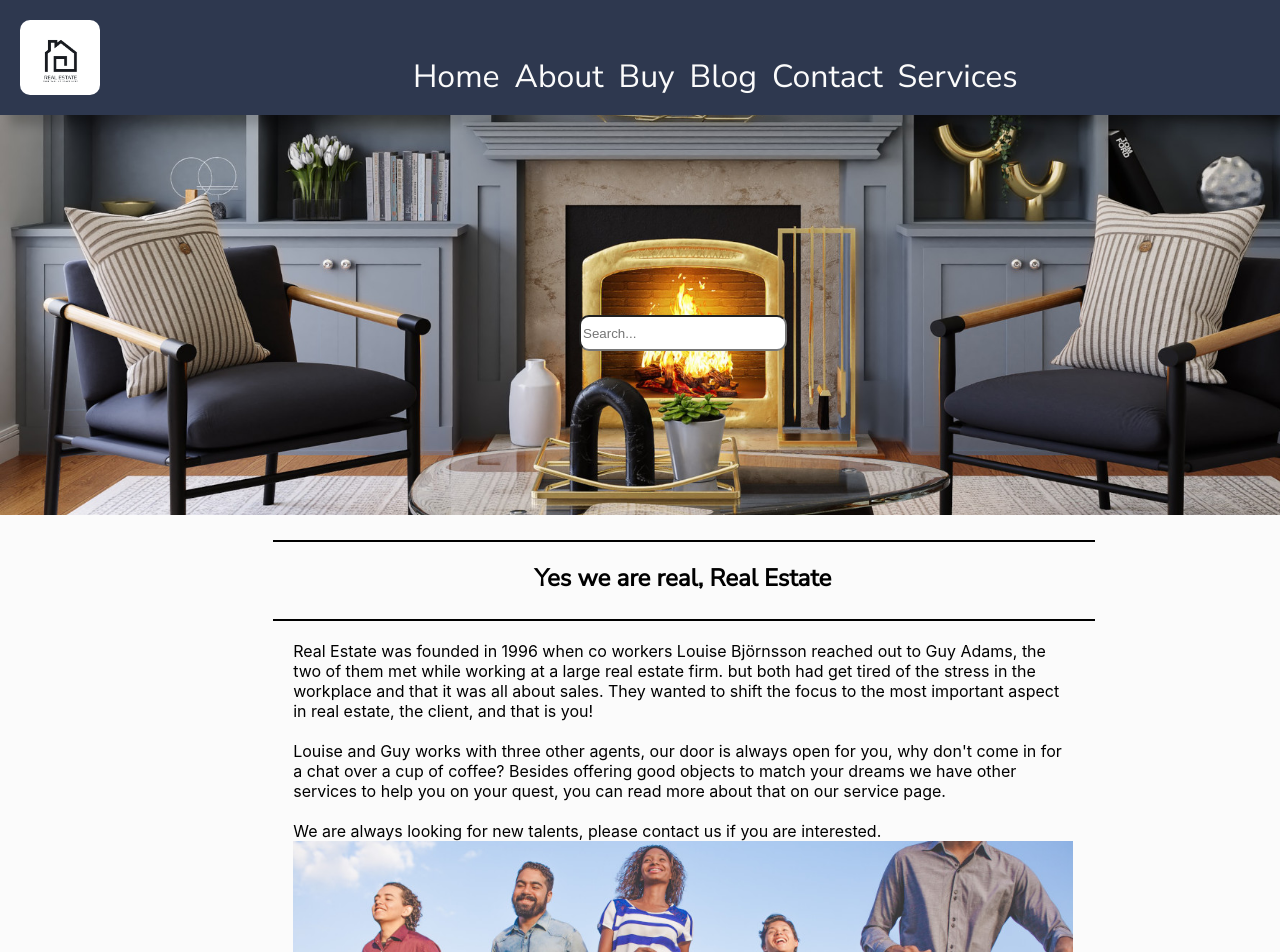
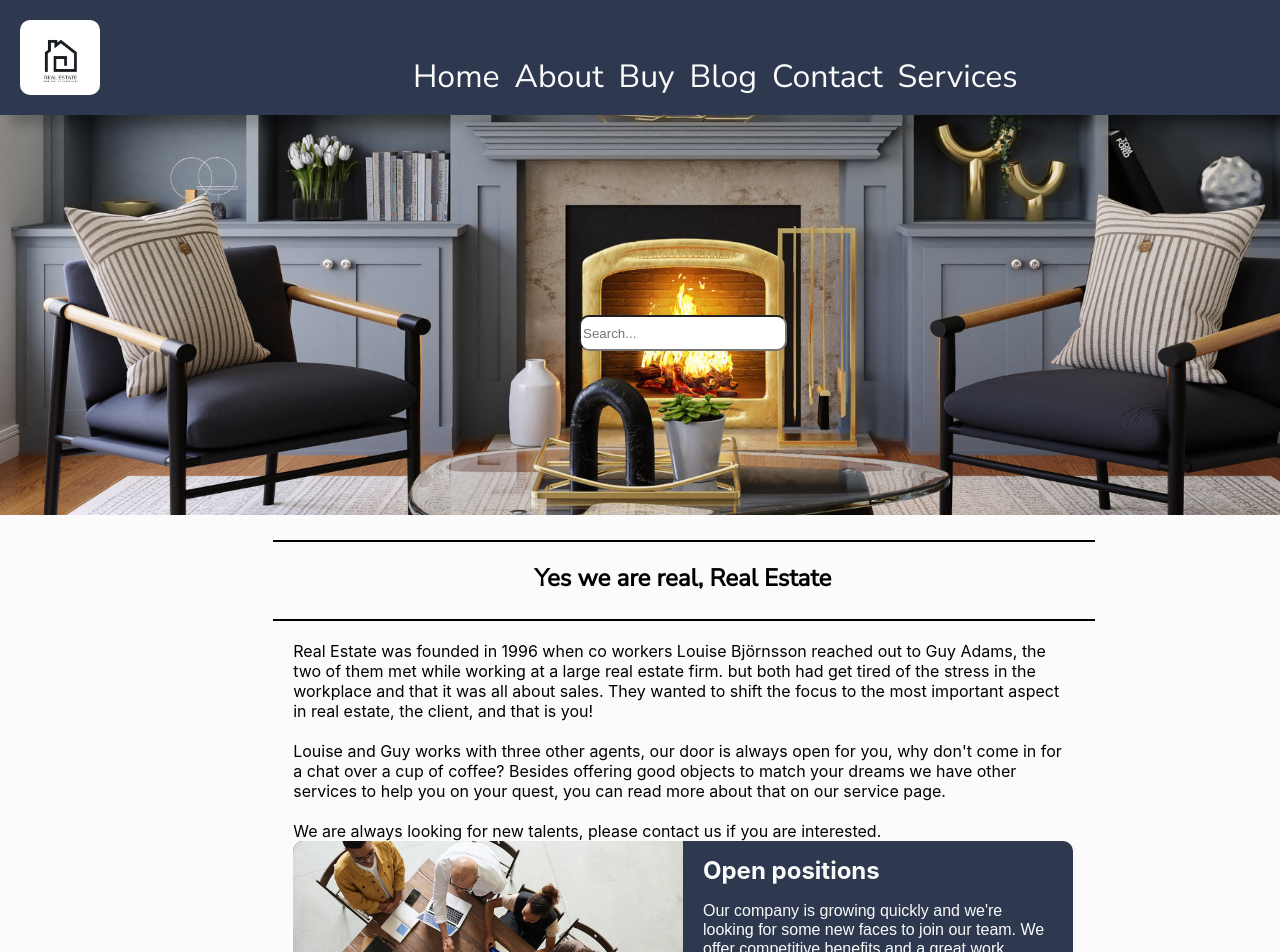
Before and after one commit to Oggilit0/Real-estate, a React (Create React App) app: page /about in a window 1280 px wide. Shown: the top 952 px of the page. Built offline with nearby package versions, Linux system fonts and the light colour scheme.

Commit message:
added temporary career component in about

```diff
--- a/src/components/About/About.js
+++ b/src/components/About/About.js
@@ -1,6 +1,7 @@
 import aboutPhoto from "../Pictures/about.jpg";
 import { useEffect } from "react";
 import '../../stylesheets/About.css';
+import Career from "../Contact/Career";
 
 const About = () => {
   useEffect(() => {
@@ -29,6 +30,7 @@ const About = () => {
       <div className="aboutHiring">
         We are always looking for new talents, please contact us if you are
         interested.
+        <Career/>
         <img id="aboutPhoto" src={aboutPhoto} />
       </div>
     </div>
```
